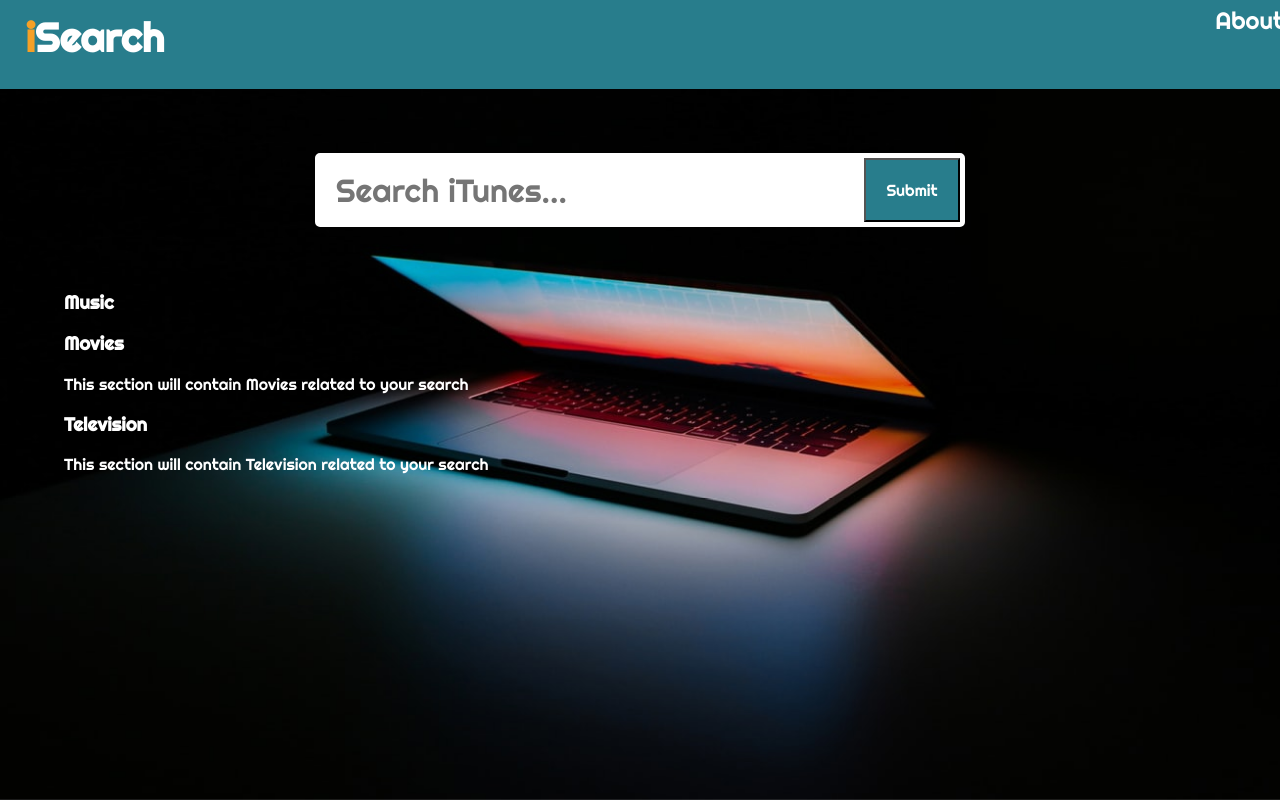
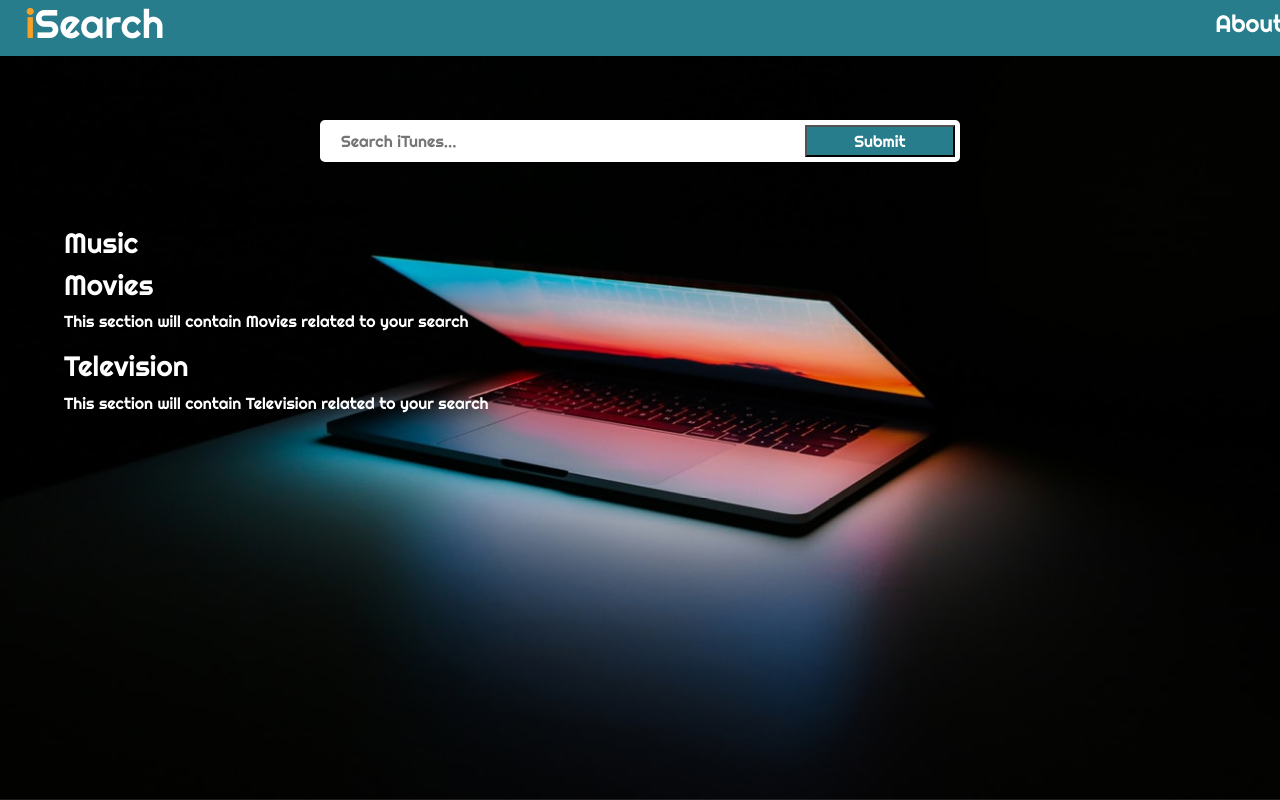
Before and after one commit to saadricklamar/isearch, a React (Create React App) app: page / in a window 1280 px wide. Built offline with nearby package versions, Linux system fonts and the light colour scheme.

Commit message:
Install react bootstrap

```diff
--- a/package.json
+++ b/package.json
@@ -8,7 +8,7 @@
     "enzyme-adapter-react-16": "^1.14.0",
     "node-sass": "^4.12.0",
     "react": "^16.9.0",
-    "react-bootstrap": "^1.0.0-beta.12",
+    "react-bootstrap": "^1.0.0-beta.14",
     "react-dom": "^16.9.0",
     "react-redux": "^7.1.1",
     "react-router-dom": "^5.0.1",
--- a/src/Components/Search/Search.scss
+++ b/src/Components/Search/Search.scss
@@ -19,7 +19,7 @@
 
 button {
   background: #287d8c;
-  width: 15%;
+  width: 25%;
   color: white;
   font-size: 1rem;
   border-radius: 1px;
--- a/src/index.js
+++ b/src/index.js
@@ -4,6 +4,7 @@
 import App from "./Components/App/App";
 import * as serviceWorker from "./serviceWorker";
 import { BrowserRouter, Route } from "react-router-dom";
+import 'bootstrap/dist/css/bootstrap.min.css';
 
 
 ReactDOM.render(
```
Also changed, not shown: 1 other file (tests, documents, lock files or other folders).
